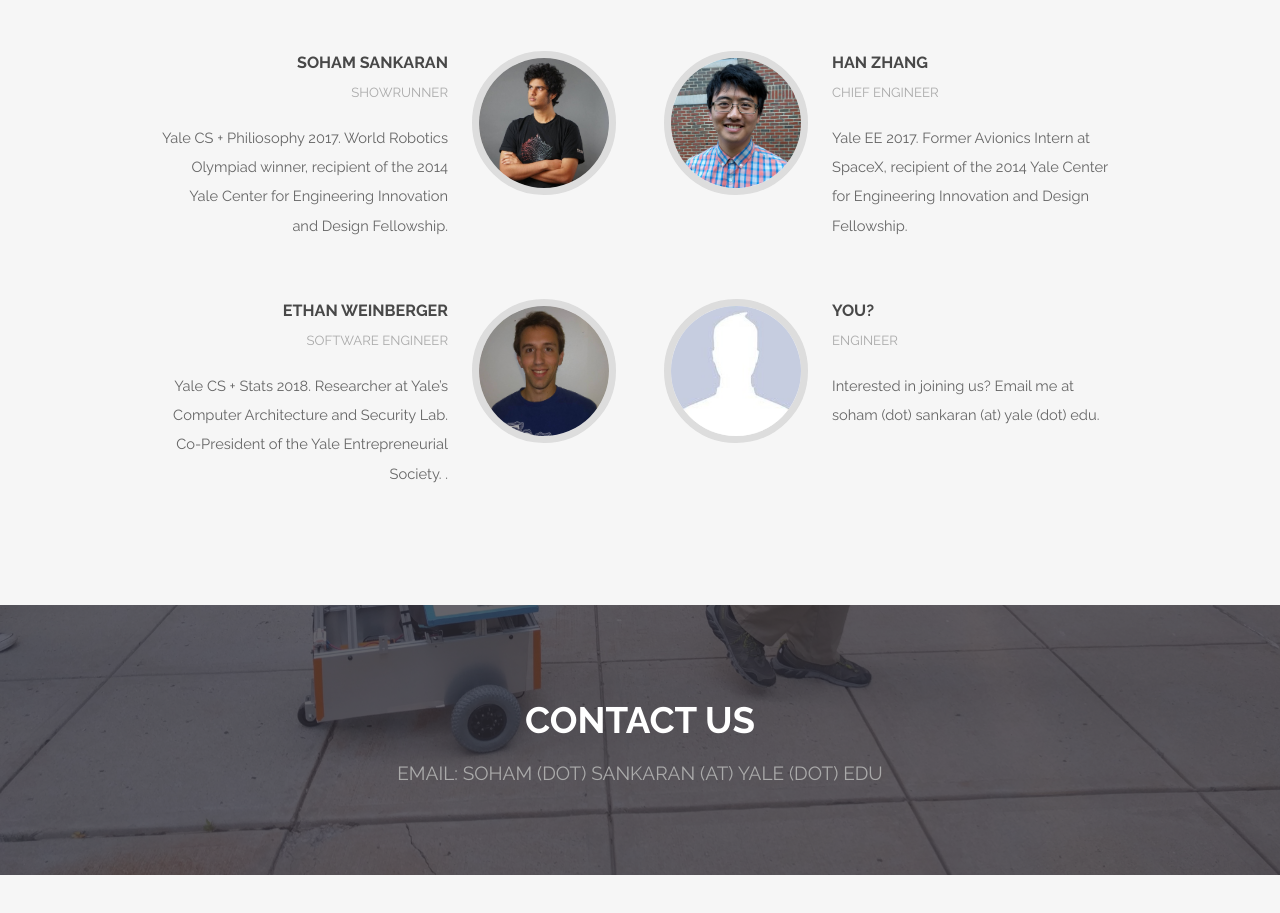
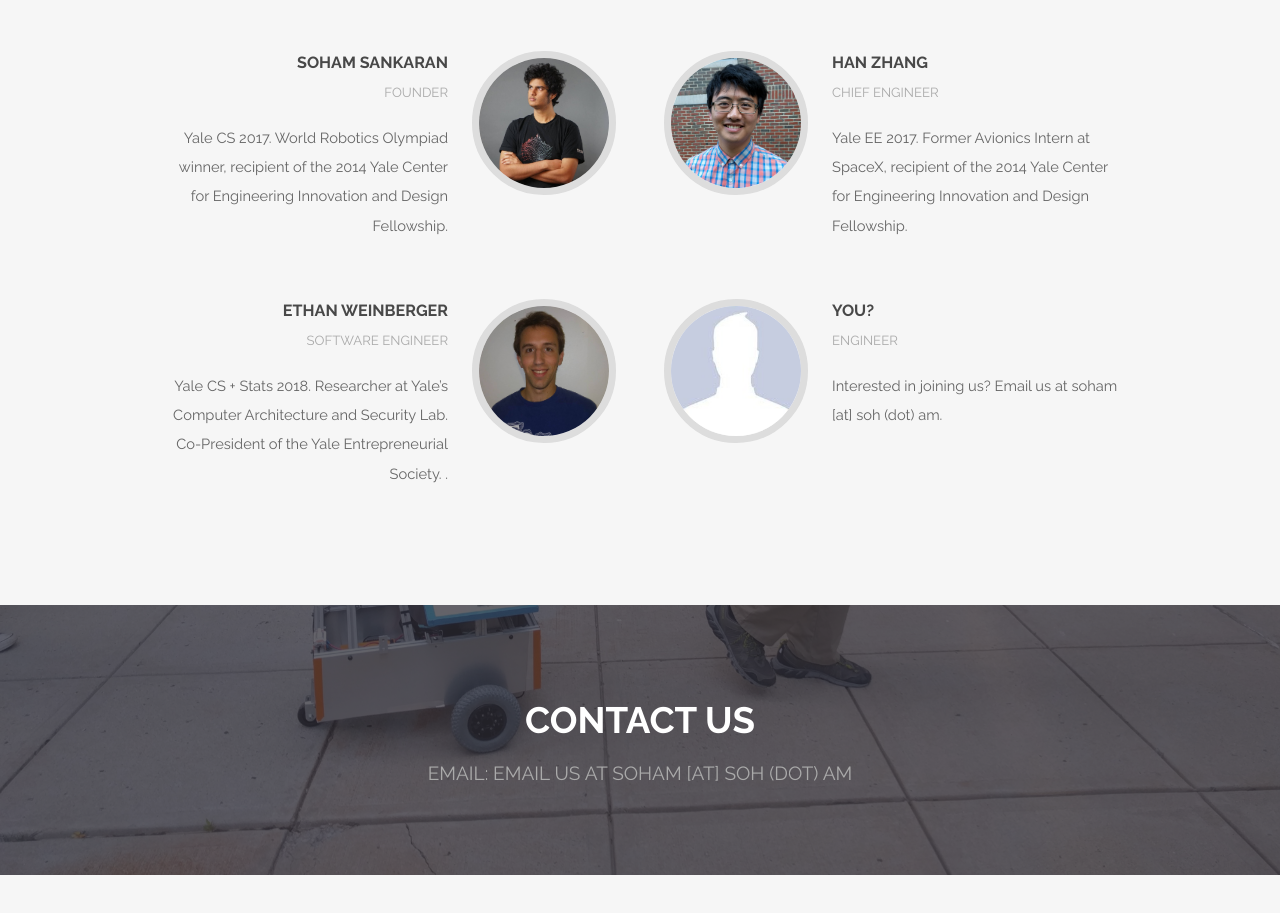
Before and after one commit to sohamsankaran/1701robotics, a plain HTML site: page index.html in a window 1280 px wide. Shown: the part 1220-2133 px from the top of the page. Drawn offline with Linux system fonts and the light colour scheme.

Commit message:
fix email and showrunner
what was I thinking?

```diff
--- a/index.html
+++ b/index.html
@@ -75,9 +75,9 @@
 								<div class="content">
 									<header>
 										<h4>Soham Sankaran</h4>
-										<p>Showrunner</p>
+										<p>Founder</p>
 									</header>
-									<p>Yale CS + Philiosophy 2017. World Robotics Olympiad winner, recipient of the 2014 Yale Center for Engineering Innovation and Design Fellowship.</p>
+									<p>Yale CS 2017. World Robotics Olympiad winner, recipient of the 2014 Yale Center for Engineering Innovation and Design Fellowship.</p>
 								</div>
 							</div>
 							<div class="feature">
@@ -108,7 +108,7 @@
 										<h4>You?</h4>
 										<p>Engineer</p>
 									</header>
-									<p>Interested in joining us? Email me at soham (dot) sankaran (at) yale (dot) edu.</p>
+									<p>Interested in joining us? Email us at soham [at] soh (dot) am.</p>
 								</div>
 							</div>
 						</div>
@@ -121,7 +121,7 @@
 					  <a name ="contact"></a>
 						<header class="major">
 							<h2>Contact us</h2>
-							<p>email: soham (dot) sankaran (at) yale (dot) edu</p>
+							<p>email: Email us at soham [at] soh (dot) am</p>
 						</header>
 					</div>
 				</section>
```
